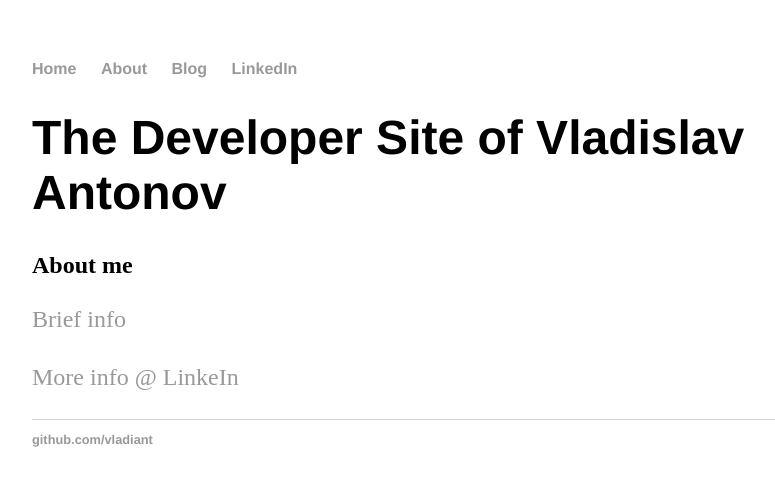
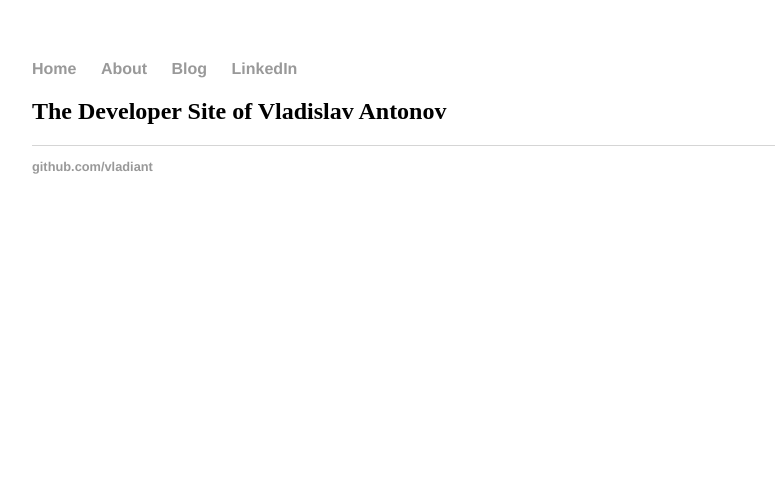
Before and after one commit to vladiant/vladiant.github.io, a Jekyll site: the page built from index.html, in a window 1280 px wide. Shown: the top 486 px of the page, without its empty margins (160-935 px from the left). Built offline with Jekyll 4.4.1, drawn with Linux system fonts in a browser that asks for light colours.

Commit message:
Change front page

```diff
--- a/index.html
+++ b/index.html
@@ -3,8 +3,5 @@ layout: default
 title: vladiant
 ---
 <div class="blurb">
-	<h1>The Developer Site of Vladislav Antonov</h1>
-	<h2>About me</h2>
-	<p> <a href="/about">Brief info</a></p>
-	<p> <a href="https://www.linkedin.com/in/vladiant/">More info @ LinkeIn</a></p>
+	<h2>The Developer Site of Vladislav Antonov</h2>
 </div><!-- /.blurb -->
```
